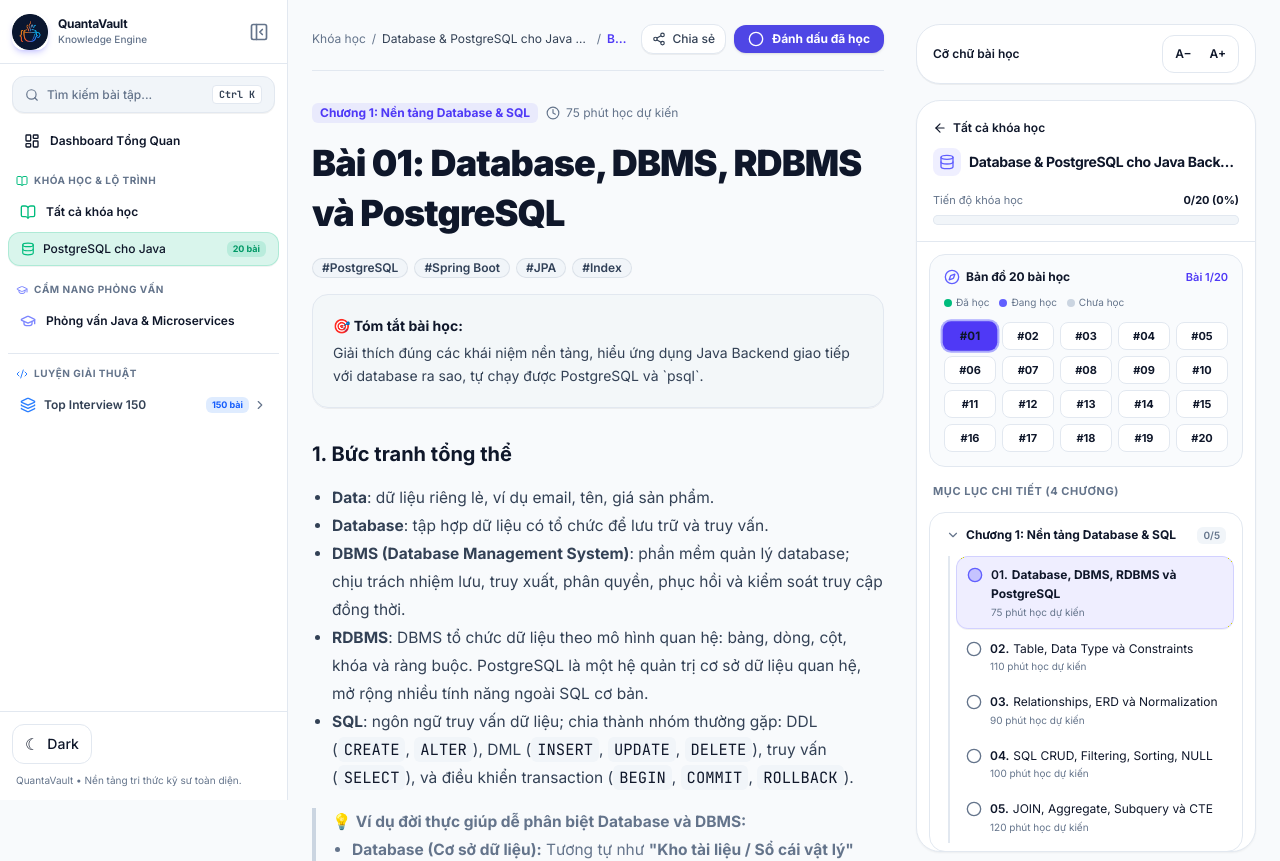
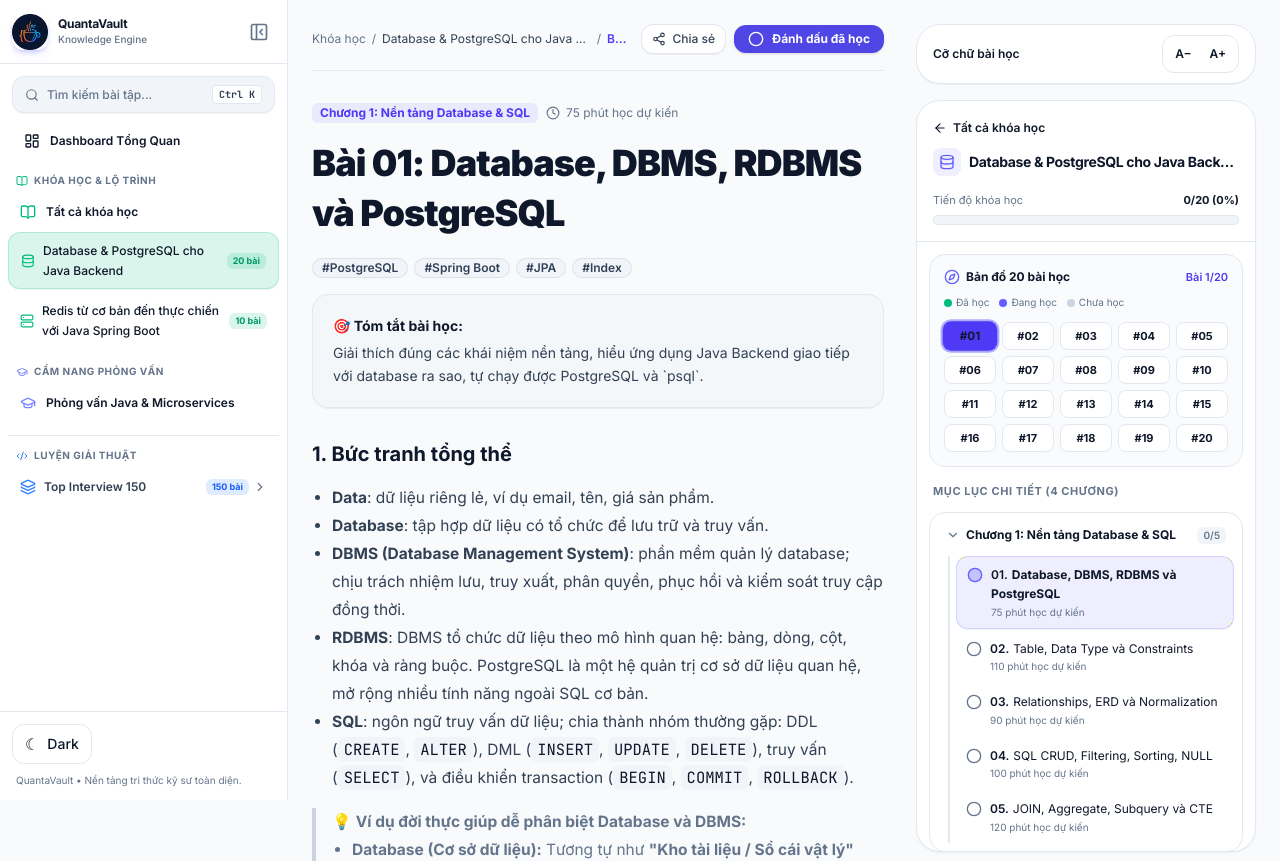
Before and after one commit to TanBuiDev/QuantaVault, a Next.js app in the folder web/: page /courses/postgres-for-java/lesson-01 in a window 1280 px wide. Shown: the top 861 px of the page. Built offline with nearby package versions, Linux system fonts and the light colour scheme.

Commit message:
feat(courses): dynamic sidebar with active and recent course shortcuts

```diff
--- a/web/src/components/layout/AppSidebar.tsx
+++ b/web/src/components/layout/AppSidebar.tsx
@@ -12,6 +12,7 @@ import {
   GraduationCap,
   BookOpen,
   Database,
+  Server,
   ChevronDown,
   ChevronRight,
   Code2
@@ -19,14 +20,31 @@ import {
 import { ThemeToggle } from "@/components/theme/ThemeToggle";
 import { useSidebar } from "./SidebarContext";
 import { ProblemNavTree } from "./ProblemNavTree";
+import type { CourseNavigationItem } from "@/lib/courses";
+import { useCourseProgress } from "@/lib/courses/useCourseProgress";
 
-export function AppSidebar() {
+const MAX_VISIBLE_COURSES = 4;
+
+export function AppSidebar({ courses = [] }: { courses?: CourseNavigationItem[] }) {
   const pathname = usePathname();
   const { isOpen, toggleSidebar, setSidebarOpen } = useSidebar();
+  const { hydrated, getCourseRecord } = useCourseProgress();
+  const [coursesExpanded, setCoursesExpanded] = useState(false);
 
   const isProblemsRoute = pathname?.startsWith("/problems");
   const isCoursesRoute = pathname?.startsWith("/courses");
   const isInterviewRoute = pathname?.startsWith("/interview");
+
+  // Keep the current course visible; then prefer the most recently studied courses.
+  // Names, links and lesson counts all come from the course registry in root layout.
+  const orderedCourses = [...courses].sort((a, b) => {
+    const activeA = pathname === `/courses/${a.slug}` || pathname?.startsWith(`/courses/${a.slug}/`) ? 1 : 0;
+    const activeB = pathname === `/courses/${b.slug}` || pathname?.startsWith(`/courses/${b.slug}/`) ? 1 : 0;
+    if (activeA !== activeB) return activeB - activeA;
+    if (!hydrated) return 0;
+    return (getCourseRecord(b.id).updatedAt || "").localeCompare(getCourseRecord(a.id).updatedAt || "");
+  });
+  const visibleCourses = coursesExpanded ? orderedCourses : orderedCourses.slice(0, MAX_VISIBLE_COURSES);
 
   // Accordion state for Top 150 algorithms tree
   const [problemsTreeOpen, setProblemsTreeOpen] = useState(() => {
@@ -154,21 +172,49 @@ export function AppSidebar() {
                 <span>Tất cả khóa học</span>
               </Link>
 
+              <nav aria-label="Danh sách khóa học" className="space-y-1">
+                {visibleCourses.map((course) => {
+                  const active = pathname === `/courses/${course.slug}`
+                    || pathname?.startsWith(`/courses/${course.slug}/`);
+                  const record = hydrated ? getCourseRecord(course.id) : null;
+                  const nextLesson = record?.lastAccessedLessonId
+                    && course.lessonIds.includes(record.lastAccessedLessonId)
+                    ? record.lastAccessedLessonId : course.firstLessonId;
+                  const Icon = course.icon === "Database" ? Database
+                    : course.icon === "Server" ? Server : BookOpen;
+
+                  return (
                     <Link
-                href="/courses/postgres-for-java/lesson-01"
-                aria-current={pathname?.startsWith("/courses/postgres-for-java") ? "page" : undefined}
-                className={`flex items-center gap-2 rounded-xl px-3 py-2 text-xs font-medium transition-all ${
-                  pathname?.startsWith("/courses/postgres-for-java")
+                      key={course.id}
+                      href={`/courses/${course.slug}/${nextLesson}`}
+                      title={course.title}
+                      aria-current={active ? "page" : undefined}
+                      className={`flex min-w-0 items-center gap-2 rounded-xl px-3 py-2 text-xs font-medium transition-all ${
+                        active
                           ? "bg-emerald-500/15 text-emerald-600 dark:text-emerald-400 font-bold border border-emerald-500/20 shadow-2xs"
                           : "text-[var(--muted-strong)] hover:bg-[var(--surface-hover)] hover:text-[var(--foreground)]"
                       }`}
                     >
-                <Database className="h-3.5 w-3.5 shrink-0 text-emerald-500" />
-                <span className="truncate">PostgreSQL cho Java</span>
-                <span className="ml-auto rounded-md bg-emerald-500/15 px-1.5 py-0.5 text-[9px] font-bold text-emerald-600 dark:text-emerald-400">
-                  20 bài
+                      <Icon className="h-3.5 w-3.5 shrink-0 text-emerald-500" />
+                      <span className="min-w-0 flex-1 line-clamp-2 leading-relaxed">{course.title}</span>
+                      <span className="ml-auto shrink-0 rounded-md bg-emerald-500/15 px-1.5 py-0.5 text-[9px] font-bold text-emerald-600 dark:text-emerald-400">
+                        {course.totalLessons} bài
                       </span>
                     </Link>
+                  );
+                })}
+                {courses.length > MAX_VISIBLE_COURSES && (
+                  <button
+                    type="button"
+                    onClick={() => setCoursesExpanded((prev) => !prev)}
+                    aria-expanded={coursesExpanded}
+                    className="flex w-full items-center justify-center gap-1 rounded-lg px-3 py-1.5 text-[11px] font-semibold text-[var(--muted-strong)] hover:bg-[var(--surface-hover)] hover:text-[var(--foreground)]"
+                  >
+                    {coursesExpanded ? "Thu gọn" : `Xem thêm ${courses.length - MAX_VISIBLE_COURSES} khóa`}
+                    {coursesExpanded ? <ChevronDown className="h-3 w-3 rotate-180" /> : <ChevronDown className="h-3 w-3" />}
+                  </button>
+                )}
+              </nav>
             </div>
 
             {/* TRỤ CỘT 3: CẨM NANG PHỎNG VẤN */}
```
Lines whose indentation alone changed are shown as unchanged.
